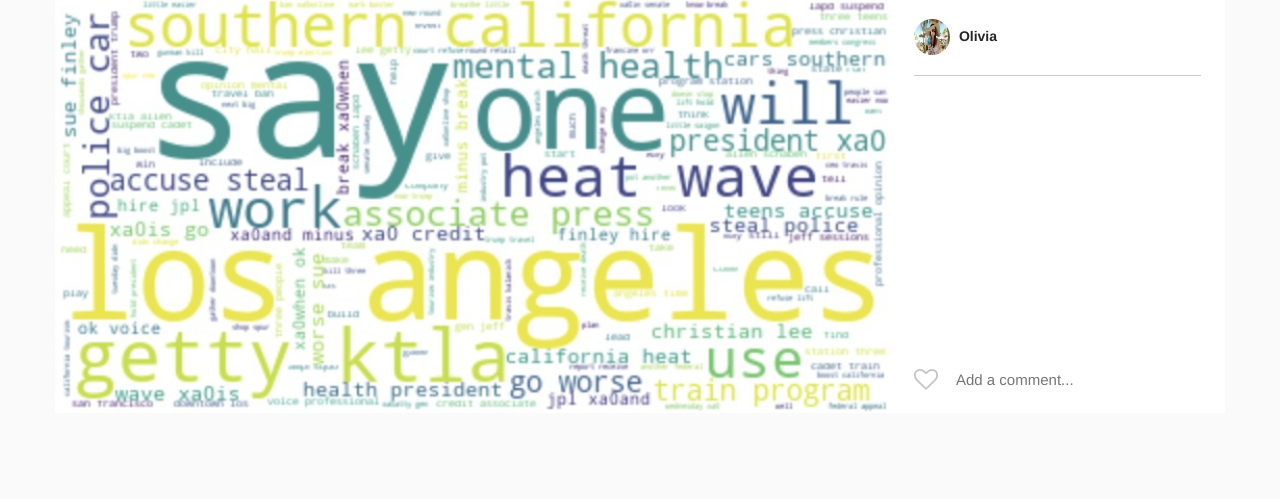
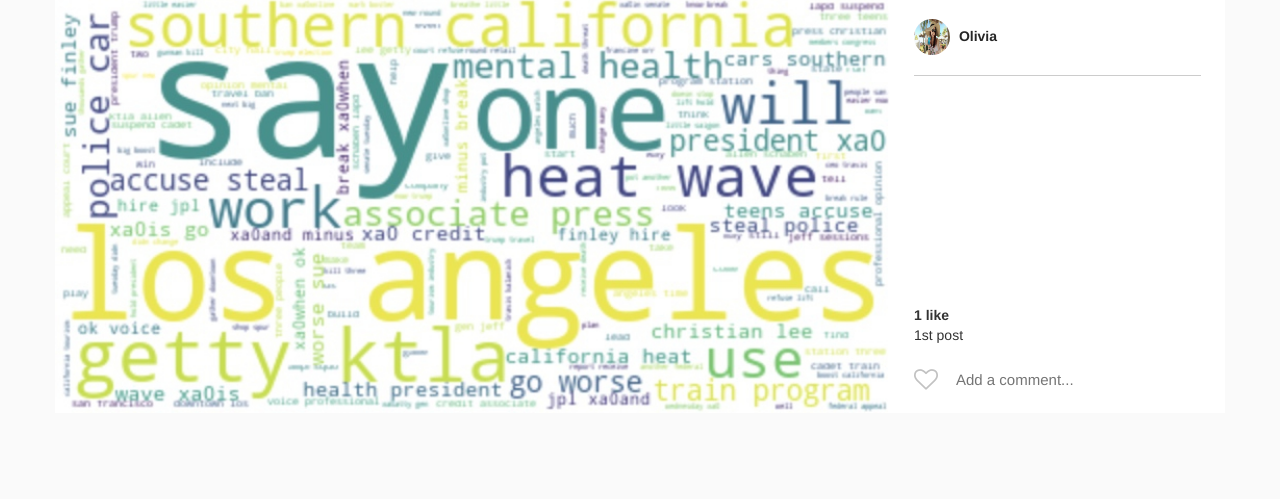
Before and after one commit to Olililili/InstaOL, a Django app: page /post/1/ in a window 1280 px wide. Shown: the part 58-557 px from the top of the page. Run offline with Django 3.2, Linux system fonts and the light colour scheme; data comes from the database, SQL or seed files in the repository; both versions use the stored data as it was after the commit; some libraries are stand-ins or nearby versions.

Commit message:
Update post detail page with post title

```diff
--- a/Insta/models.py
+++ b/Insta/models.py
@@ -72,10 +72,10 @@
     def get_absolute_url(self):
         return reverse("post_detail", args=[str(self.id)])
 
+    def get_like_count(self):
+        return self.likes.count()
+
     def get_comment_count(self):
-        return self.comments.count()
-
-    def get_title(self):
         return self.comments.count()
 
     def get_title(self):
--- a/templates/post_detail.html
+++ b/templates/post_detail.html
@@ -20,14 +20,12 @@
         <div class="comments-portion">
             <div class="likes-timestamp-row">
                 <div class="likes">
-                    {% if object.get_like_count %}
-                        {{ object.get_like_count }} like{% if object.get_like_count > 1 %}s{% endif %}
+                    {% if post.get_like_count %}
+                        {{ post.get_like_count }} like{% if post.get_like_count > 1 %}s{% endif %}
                     {% endif %}
                 </div>
-                <div class="timestamp">
-                    {{ object.posted_on|timesince }}
-                </div>
             </div>
+            <span>{{ post.get_title }}</span>
             <ul class="comment-list">
                     {% for comment in object.comments.all %}
                     <li class="comment-list__comment">
```
Also changed, not shown: db.sqlite3.
